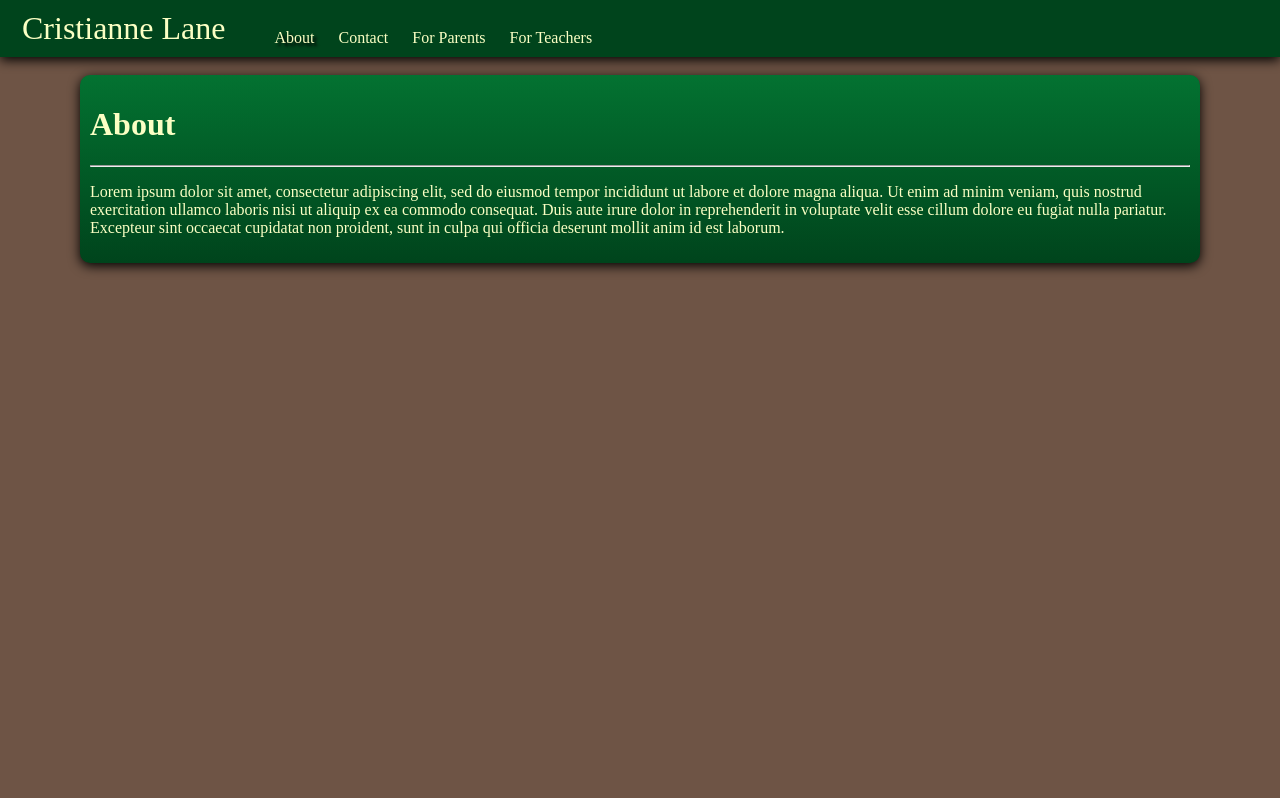
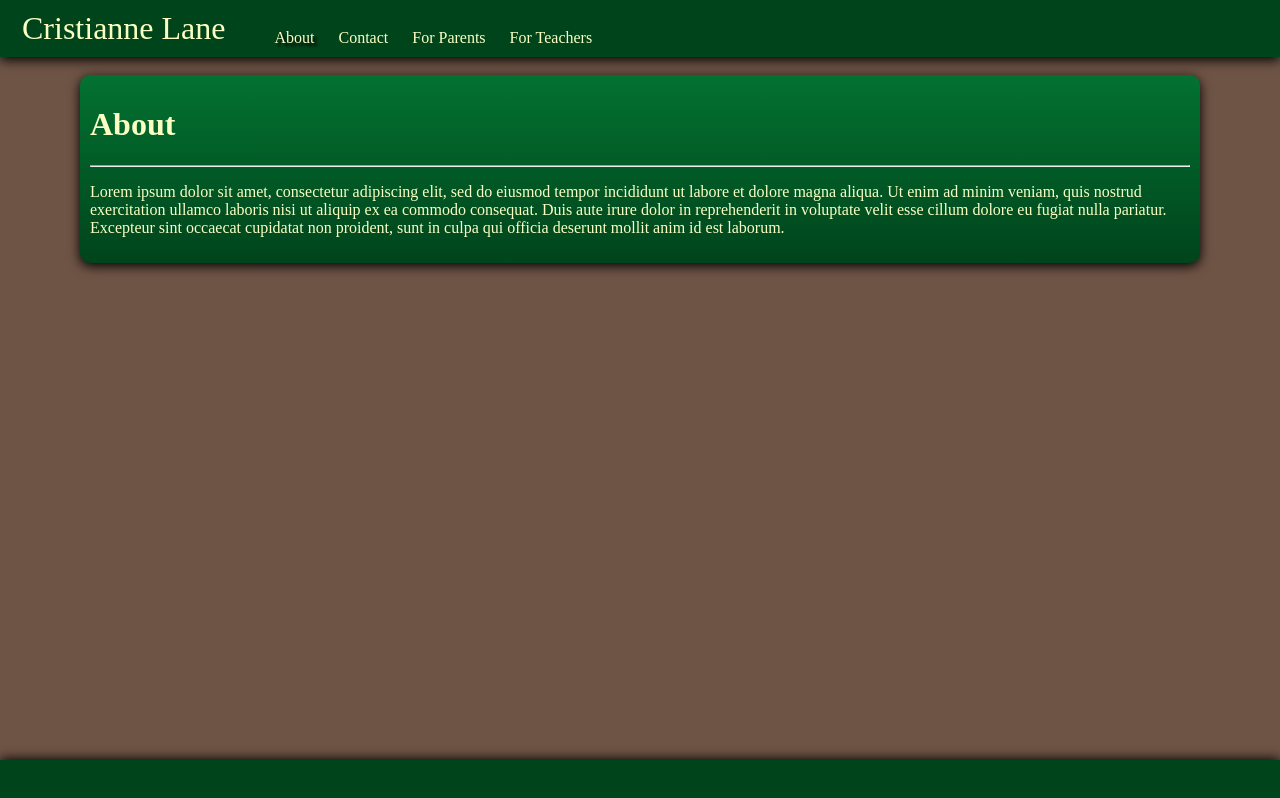
Before and after one commit to palminski/kind-aunty, an Angular app: page /about in a window 1280 px wide. Built offline with nearby package versions, Linux system fonts and the light colour scheme.

Commit message:
added a sticky footer

```diff
--- a/src/app/app.component.html
+++ b/src/app/app.component.html
@@ -1,6 +1,10 @@
+<div id="flexBody">
+    <div id="mainBody">
+        <app-nav-bar></app-nav-bar>
 
+        <!-- Content of Individual Pages will go here -->
+        <router-outlet></router-outlet>
+    </div>
+    <div id="footer"><app-footer></app-footer></div>
 
-<app-nav-bar></app-nav-bar>
-
-<!-- Content of Individual Pages will go here -->
-<router-outlet></router-outlet>
+</div>
--- a/src/app/app.module.ts
+++ b/src/app/app.module.ts
@@ -14,6 +14,7 @@ import { ContactComponent } from './pages/contact/contact.component';
 import { ForParentsComponent } from './pages/for-parents/for-parents.component';
 import { ForTeachersComponent } from './pages/for-teachers/for-teachers.component';
 import { NavBarComponent } from './components/nav-bar/nav-bar.component';
+import { FooterComponent } from './components/footer/footer.component';
 
 @NgModule({
   declarations: [
@@ -26,7 +27,8 @@ import { NavBarComponent } from './components/nav-bar/nav-bar.component';
     ContactComponent,
     ForParentsComponent,
     ForTeachersComponent,
-    NavBarComponent
+    NavBarComponent,
+    FooterComponent
   ],
   imports: [
     BrowserModule,
--- /dev/null
+++ b/src/app/components/footer/footer.component.css
@@ -0,0 +1,6 @@
+div{
+    background-color: var(--bg-navigation);
+    width: 100%;
+    min-height: 40px;
+    filter: drop-shadow(0px -1px 6px);
+}
--- /dev/null
+++ b/src/app/components/footer/footer.component.html
@@ -0,0 +1 @@
+<div></div>
--- a/src/styles.css
+++ b/src/styles.css
@@ -11,11 +11,24 @@
 
 }
 
+
 body {
     background-color: rgb(110, 84, 69);
     padding: 0;
     margin: 0;
 }
+
+#flexBody {
+    min-height: 100vh;
+    margin: 0;
+    display: flex;
+    flex-direction: column;
+}
+#mainBody{
+    flex: 1;
+}
+
+
 
 .container {
     max-width: 1100px;
```
Also changed, not shown: src/app/components/footer/footer.component.ts (added, +10 -0 lines), src/app/pages/about/about.component.html (line endings or trailing spaces), 3 other files (tests, documents, lock files or other folders).
